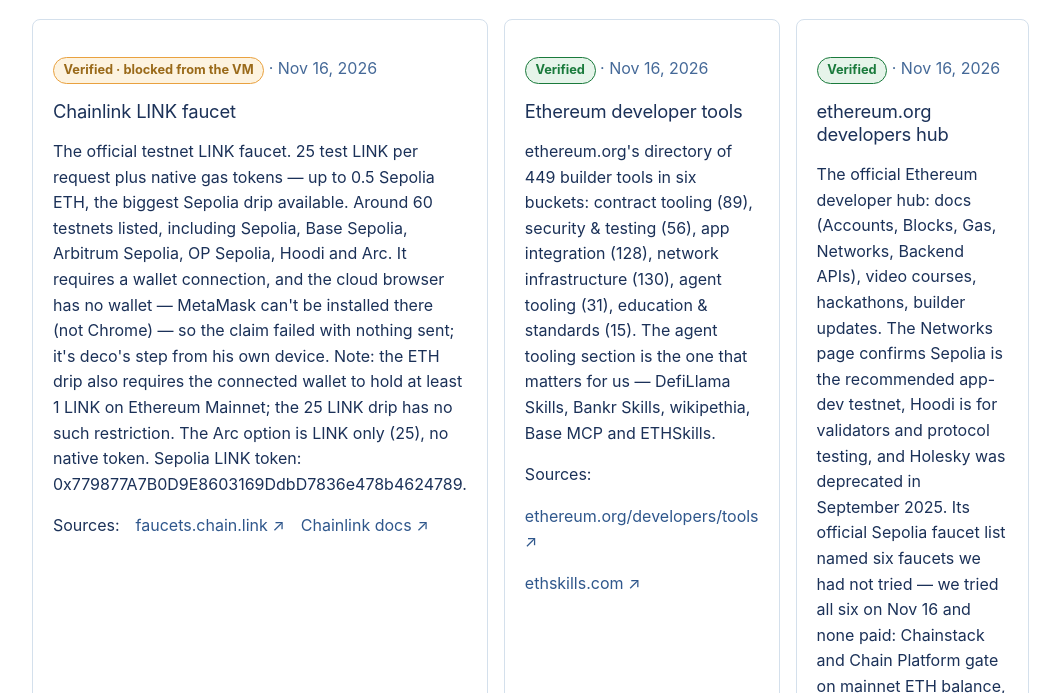
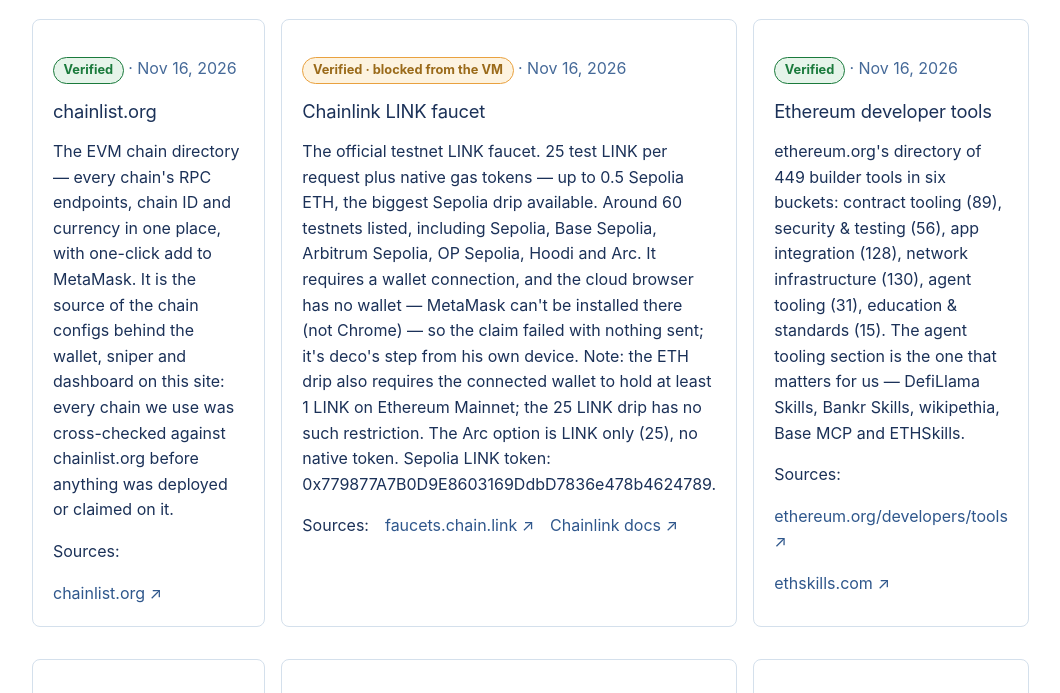
Before and after one commit to 0xspotonchain/deco, a plain HTML site: page dyor.html in a window 1280 px wide. Shown: the part 582-1275 px from the top of the page, without its empty margins (144-1204 px from the left). Drawn offline with Linux system fonts and the light colour scheme.

Commit message:
Credit Muse in footer, add chainlist.org entry
Added a new verified entry for chainlist.org with details and sources.

```diff
--- a/dyor.html
+++ b/dyor.html
@@ -41,6 +41,13 @@
     <p class="eyebrow">{research}</p>
     <h2>Entries</h2>
     <div class="grid">
+
+      <div class="card">
+        <p><span class="badge live">Verified</span> <span class="muted">· Nov 16, 2026</span></p>
+        <h3>chainlist.org</h3>
+        <p>The EVM chain directory — every chain's RPC endpoints, chain ID and currency in one place, with one-click add to MetaMask. It is the source of the chain configs behind the wallet, sniper and dashboard on this site: every chain we use was cross-checked against chainlist.org before anything was deployed or claimed on it.</p>
+        <p class="card-links">Sources: <a href="https://chainlist.org/" target="_blank" rel="noopener">chainlist.org ↗</a></p>
+      </div>
 
       <div class="card">
         <p><span class="badge soon">Verified · blocked from the VM</span> <span class="muted">· Nov 16, 2026</span></p>
@@ -132,6 +139,7 @@
 
 <footer>
   <p>Built by <strong>deco.muse</strong> · zero real money · testnets only · DYOR.</p>
+  <p class="muted">Built with <a href="https://muse.ai" target="_blank" rel="noopener">Muse</a> — deco's AI agent.</p>
   <p class="muted">Public addresses only. Never a seed phrase, never a private key. Don't trust — verify.</p>
 </footer>
 
```
